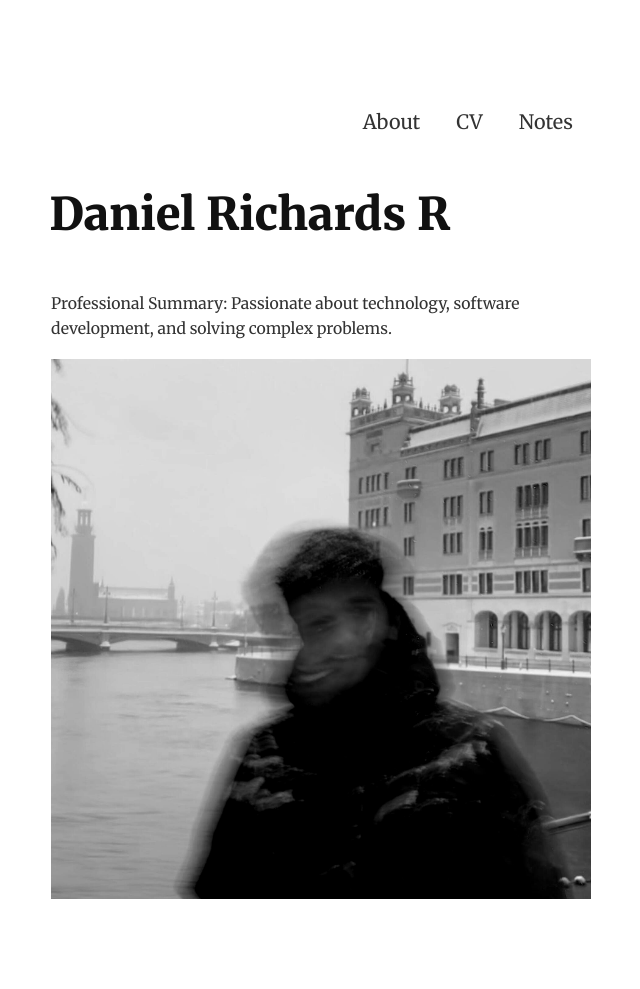
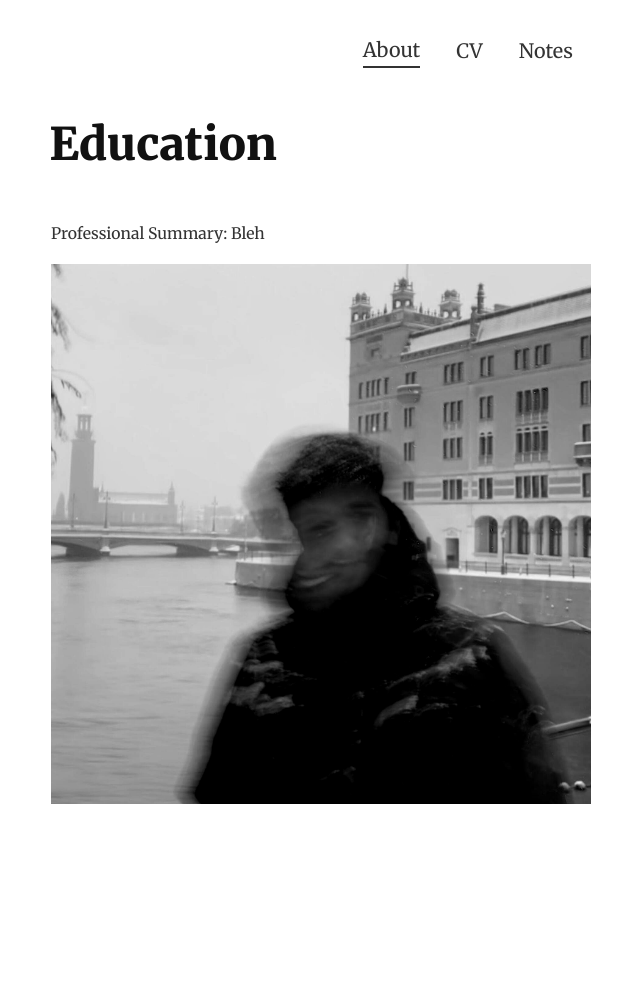
Before and after one commit to dannyrichy/dannyrichy.github.io, a Jekyll site: the page built from docs/cv.md, in a window 1280 px wide. Shown: the whole page, without its empty margins (319-959 px from the left). Built offline with Jekyll 4.4.1, drawn with Linux system fonts in a browser that asks for light colours; after the commit the page ends 900 px from its top, so only the background shows below that.

Commit message:
Changed the margin and navbar

```diff
--- a/docs/_includes/head.html
+++ b/docs/_includes/head.html
@@ -1,5 +1,5 @@
 <nav class="top-nav">
-    <a href="index.html">About</a>
+    <a href="index.html" class="active">About</a>
     <a href="cv.html">CV</a>
     <a href="notes.html">Notes</a>
 </nav>
--- a/docs/_layouts/resume.html
+++ b/docs/_layouts/resume.html
@@ -12,8 +12,8 @@
 <body>
   <div class="container">
     <header>
-      <h1>Daniel Richards R</h1>
-      <p>Professional Summary: Passionate about technology, software development, and solving complex problems.</p>
+      <h1>Education</h1>
+      <p>Professional Summary: Bleh</p>
     </header>
     {{ content }}
   </div>
--- a/docs/_sass/_biscuit.scss
+++ b/docs/_sass/_biscuit.scss
@@ -26,7 +26,7 @@ body {
 
 @media (min-width: 30rem) {
   body {
-    margin-top: 5rem;
+    margin-top: 1rem;
   }
 }
 
@@ -231,3 +231,7 @@ pre > code {
 .top-nav a:hover::after {
     width: 100%; /* Full width on hover */
 }
+
+.top-nav a.active {
+  border-bottom: 2px solid #333; /* Adds a dark line under the selected section */
+}
```
